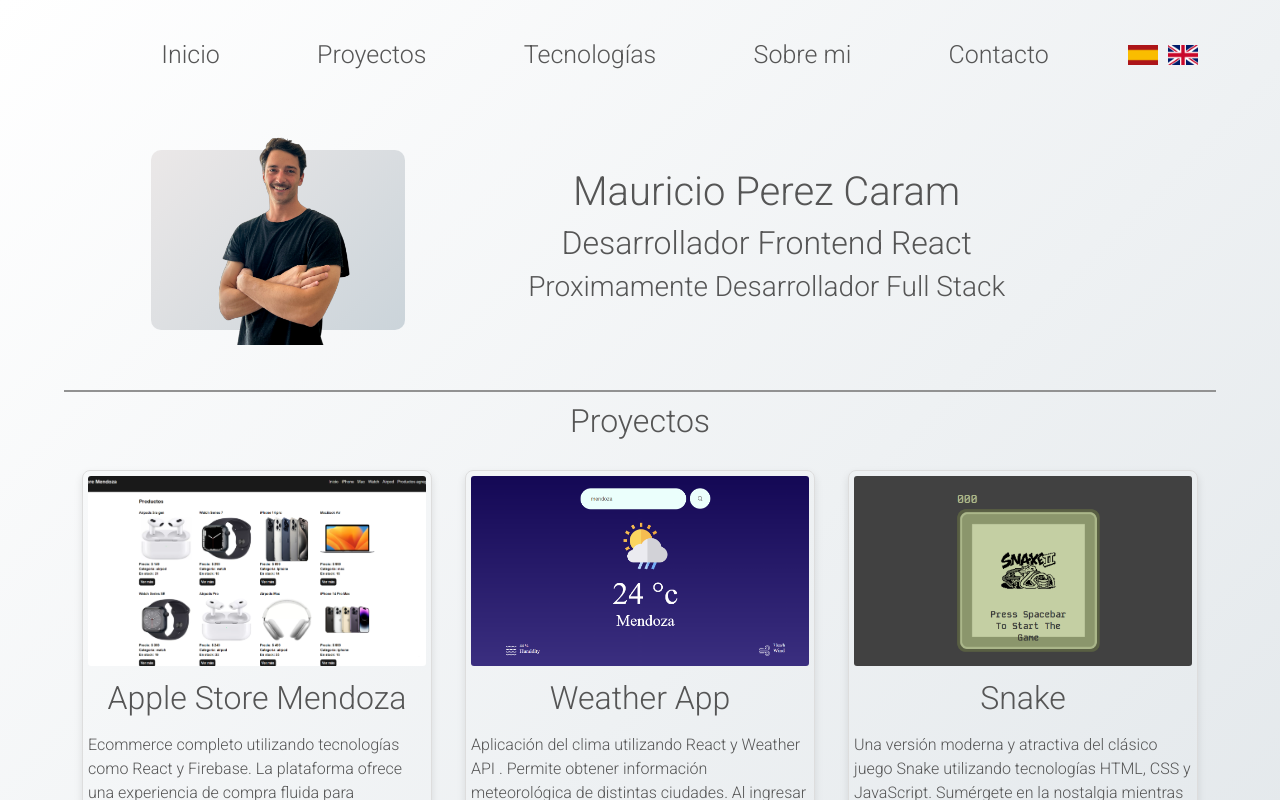
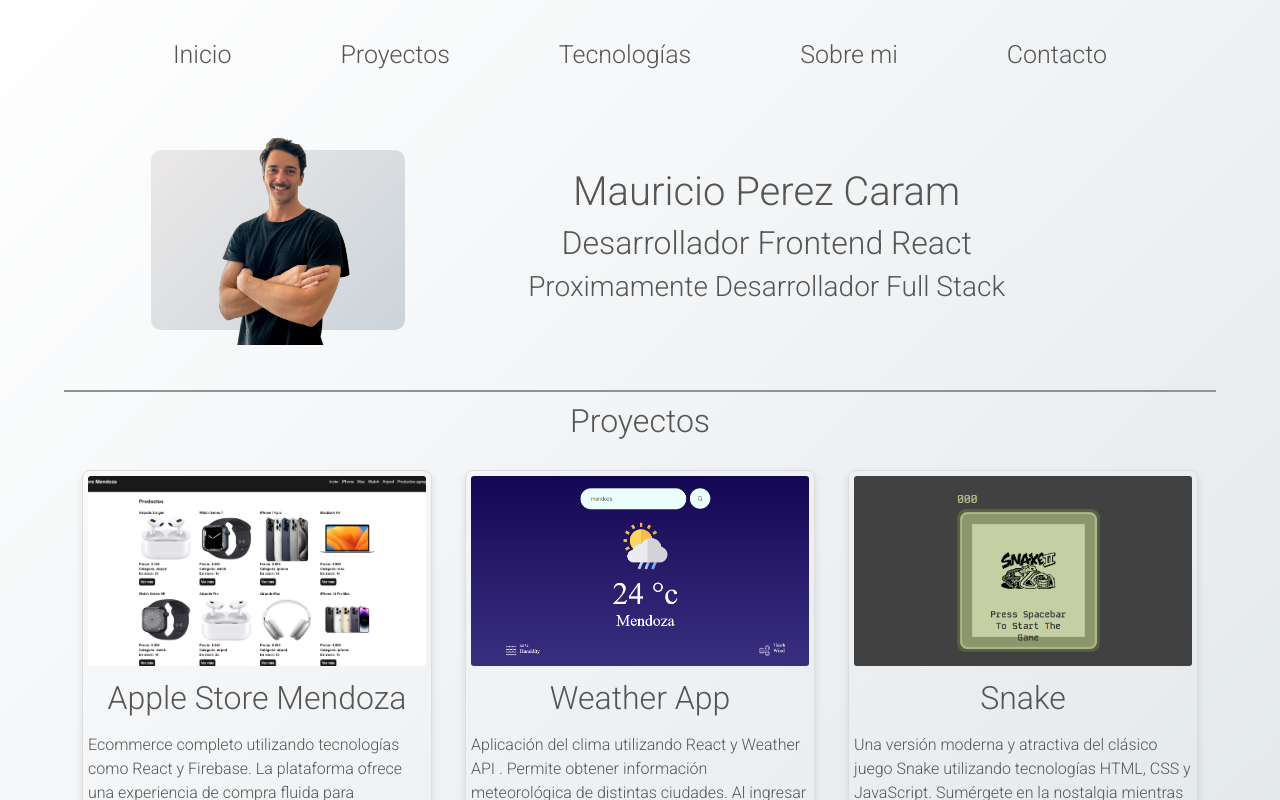
Before and after one commit to MauricioPerezCaram/portfolio, a React (Vite) app: page / in a window 1280 px wide. Shown: the top 800 px of the page. Built offline with nearby package versions, Linux system fonts and the light colour scheme.

Commit message:
quite banderitas

```diff
--- a/src/components/NavBar.jsx
+++ b/src/components/NavBar.jsx
@@ -26,11 +26,11 @@ function BasicExample() {
                 Contacto
               </Nav.Link>
             </Nav>
-            <div className="banderitas">
+            {/* <div className="banderitas">
               <img src="es.png" />
 
               <img src="gb.png" />
-            </div>
+            </div> */}
           </Navbar.Collapse>
         </div>
       </Container>
```
